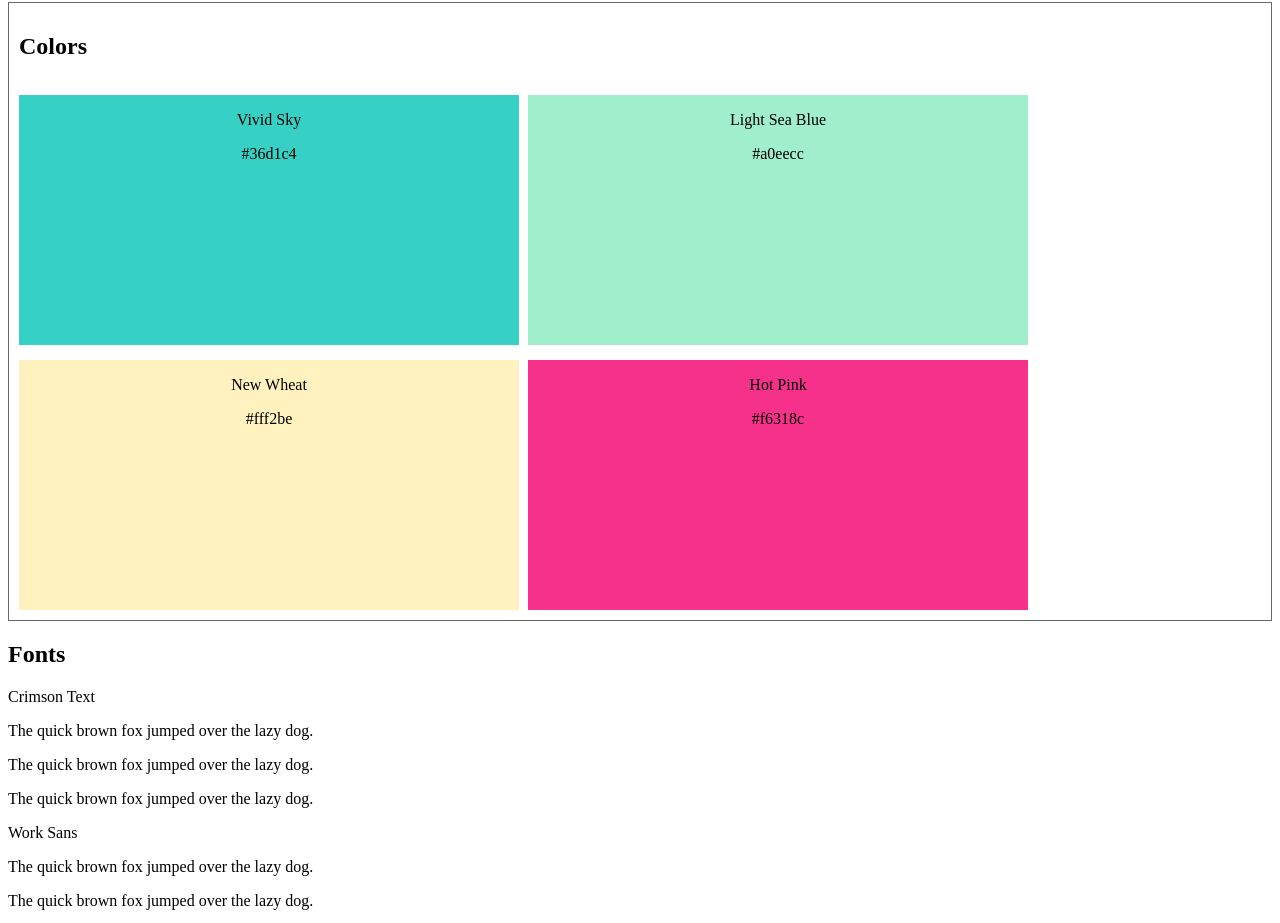
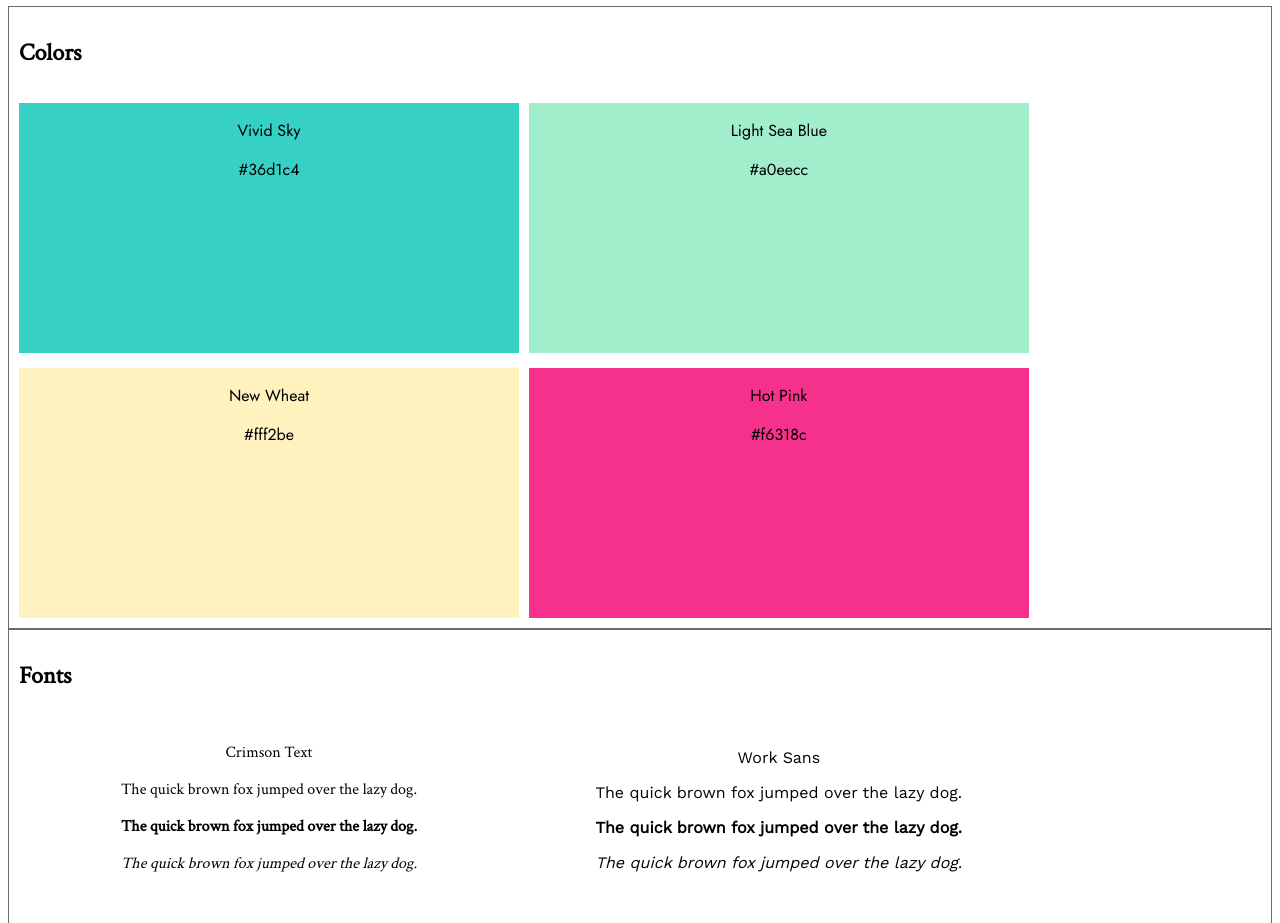
Before and after one commit to smcdev831/CodeAcademy, a plain HTML site: page Projects/Style Guide/index.html in a window 1280 px wide. Shown: the part 78-1001 px from the top of the page. Drawn offline with nearby package versions, Linux system fonts and the light colour scheme.

Commit message:
Update style.css

```diff
--- a/Projects/Style Guide/style.css
+++ b/Projects/Style Guide/style.css
@@ -1,3 +1,7 @@
+* {
+  font-family: Jost, sans-serif;
+}
+
 .first-color {
   background: #36d1c4;
 }
@@ -14,7 +18,8 @@
   background: #f6318c;
 }
 
-.color-block {
+.color-block,
+.font-block {
   display: inline-block;
   height: 250px;
   width: 500px;
@@ -23,7 +28,34 @@
   margin-right: 5px;
 }
 
-.colors {
+.colors,
+.fonts,
+.typography {
   border: 1px solid dimgray;
   padding: 10px;
 }
+
+.italic {
+  font-style: italic;
+}
+
+.bold {
+  font-weight: bold;
+}
+
+.first-font {
+  font-family: "Crimson Text", serif;
+}
+
+.second-font {
+  font-family: "Work Sans", sans-serif;
+}
+
+.third-font {
+  font-family: Jost, sans-serif;
+}
+
+h1,
+h2 {
+  font-family: "Crimson Text", serif;
+}
```
